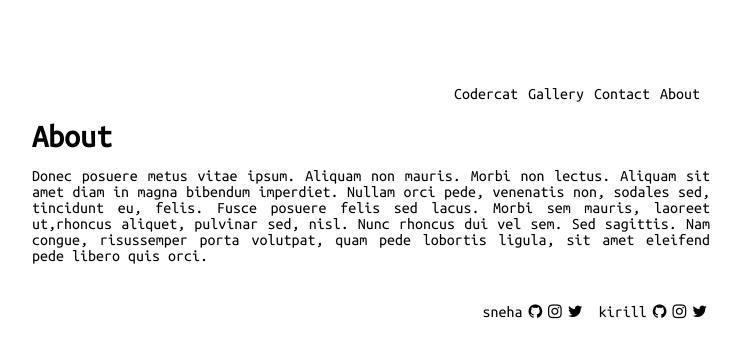
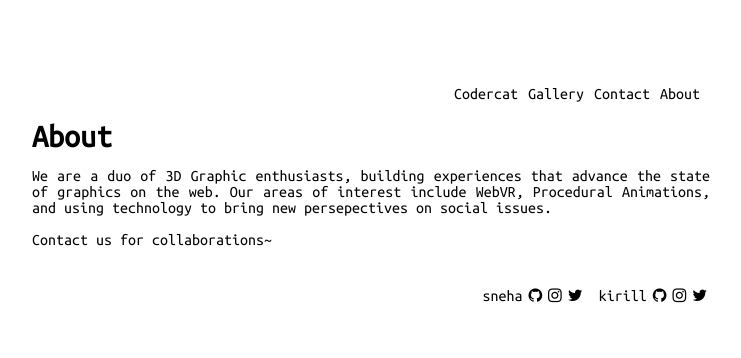
Before and after one commit to codercatclub/codercat, a React (Create React App) app: page /about in a window 1280 px wide. Shown: the top 358 px of the page, without its empty margins (269-1010 px from the left). Built offline with nearby package versions, Linux system fonts and the light colour scheme.

Commit message:
adding about description

```diff
--- a/src/About.js
+++ b/src/About.js
@@ -10,14 +10,10 @@ export default function About() {
           About
         </h1>
         <p>
-          Donec posuere metus vitae ipsum. Aliquam non mauris. Morbi non lectus.
-          Aliquam sit amet diam in magna bibendum imperdiet.
-          Nullam orci pede, venenatis non,
-          sodales sed, tincidunt eu, felis. Fusce posuere felis sed lacus.
-          Morbi sem mauris, laoreet ut,rhoncus aliquet, pulvinar sed, nisl.
-          Nunc rhoncus dui vel sem. Sed sagittis.
-          Nam congue, risussemper porta volutpat, quam pede lobortis ligula,
-          sit amet eleifend pede libero quis orci.
+          We are a duo of 3D Graphic enthusiasts, building experiences that advance the state of graphics on the web.
+          Our areas of interest include WebVR, Procedural Animations, and using technology to bring new persepectives on social issues.
+          <br /><br />
+          Contact us for collaborations~
         </p>
       </div>
     </div>
```
